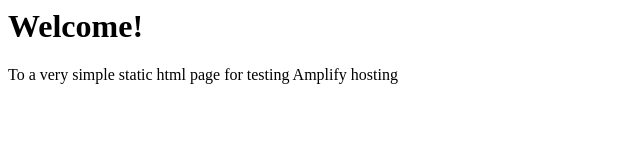
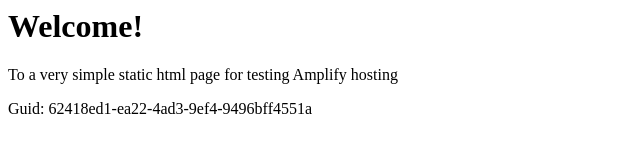
Before and after one commit to aws-aemilia-cmh/Github-PR-Commit-Integration-Test-DoNotTouch-v0-preprod-us-east-2, a website: page src/index.html in a window 1280 px wide. Shown: the whole page, without its empty margins (0-640 px from the left). Drawn offline with Linux system fonts and the light colour scheme.

Commit message:
commit from integ tests

```diff
--- a/src/index.html
+++ b/src/index.html
@@ -1,3 +1,5 @@
+
+
 <html lang="en">
 
 <head>
@@ -10,6 +12,6 @@
 <body>
     <h1>Welcome!</h1>
     <p>To a very simple static html page for testing Amplify hosting</p>
-</body>
+    <p>Guid: 62418ed1-ea22-4ad3-9ef4-9496bff4551a</p></body>
 
 </html>
```
